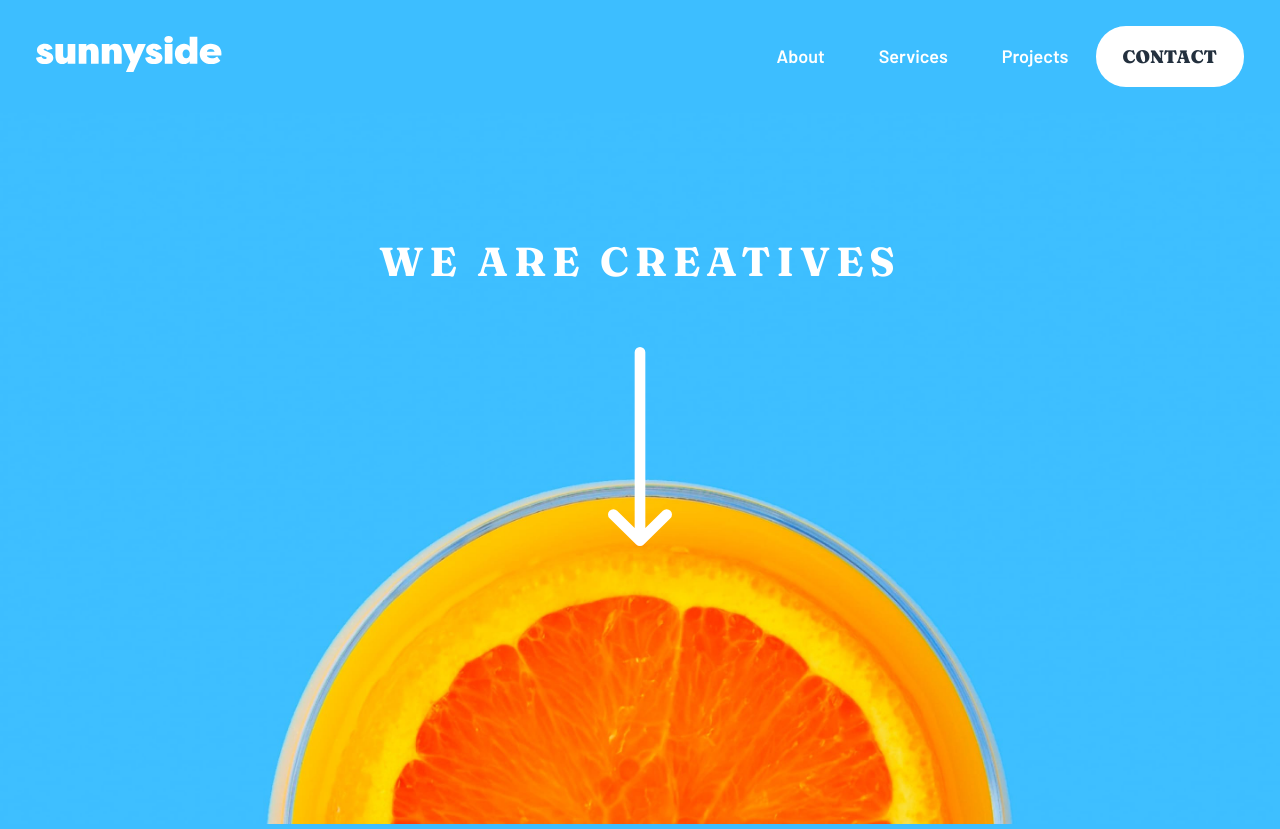
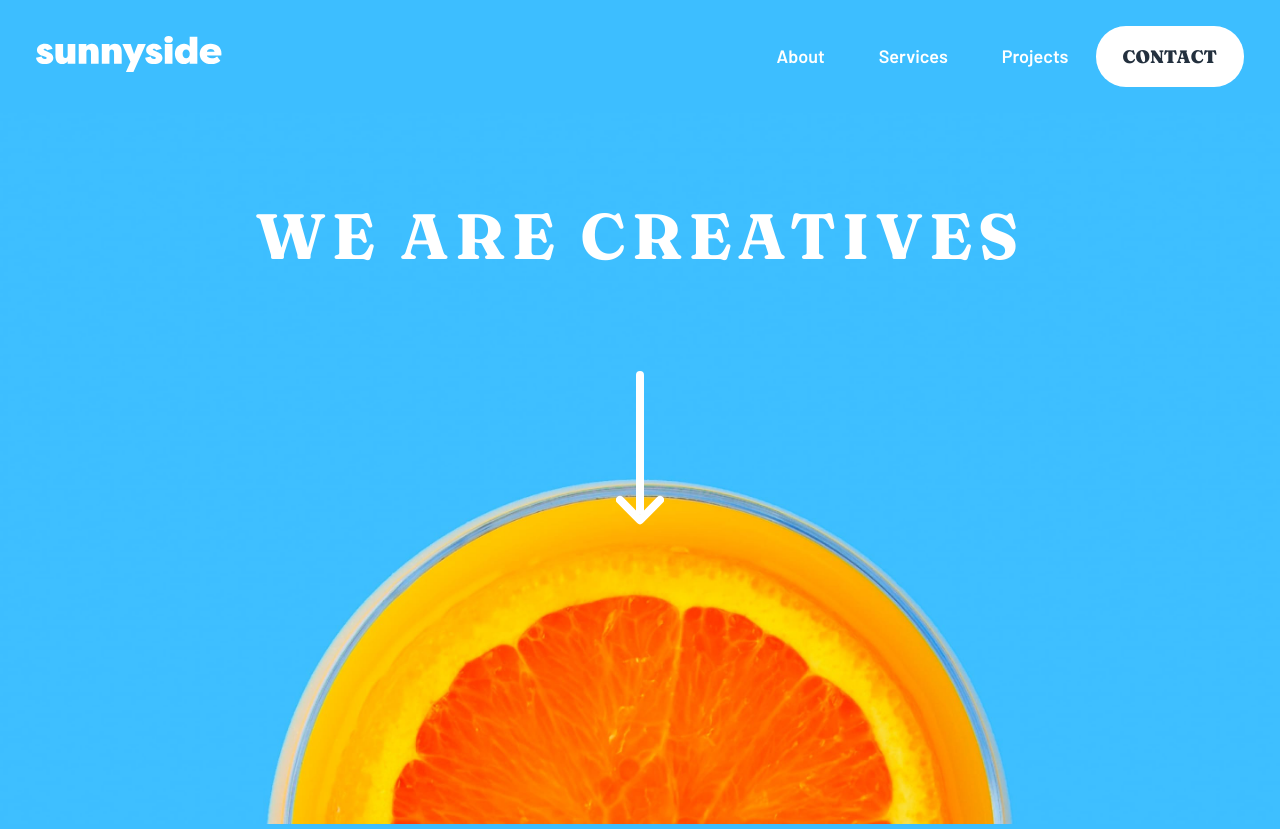
Before and after one commit to angelicamarttins/sunnyside-landing-page, a React (Create React App) app: page / in a window 1280 px wide. Built offline with nearby package versions, Linux system fonts and the light colour scheme.

Commit message:
Adjust the media query for TitleContainer component

```diff
--- a/src/pageComponents/TitleContainer/style.scss
+++ b/src/pageComponents/TitleContainer/style.scss
@@ -2,7 +2,7 @@
 
 .title-container {
   position: absolute;
-  top: 25%;
+  top: 20%;
   right: 0;
   left: 0;
   z-index: 1;
@@ -13,19 +13,20 @@
     padding-bottom: 1.5em;
     font: {
       weight: bolder;
-      size: 2.25rem;
+      size: clamp(1rem, 5vw, 10rem);
       family: "Fraunces", serif;
     }
     letter-spacing: 6px;
-    color: #fff;
+    color: $white;
     text-transform: uppercase;
 
-    color: #fff;
+    color: $white;
   }
 
   &__arrow-down {
     display: block;
     margin: auto;
     z-index: 3;
+    height: clamp(5vw, 12vw, 18vw);
   }
 }
--- a/src/pages/mediaquery/mediaQuery.scss
+++ b/src/pages/mediaquery/mediaQuery.scss
@@ -1,43 +1,36 @@
-// Import variables
 @import '../../assets/styles/variables';
 
-@media (min-width: 470px) {
-    .title-container {
-        &__title {
-            font-size: 3rem;
-        }
-        &__arrow-down {
-            height: 150px;
-        }
-    };
-};
+// // @media (min-width: 470px) {
+// //     .title-container {
+// //         &__title {
+// //             font-size: 3rem;
+// //         }
+// //         &__arrow-down {
+// //             height: 150px;
+// //         }
+// //     };
+// // };
 
-@media (min-width: 600px) {
-    .title-container {
-        &__title {
-            font-size: 3.5rem;
-        }
-        &__arrow-down {
-            height: 200px;
-        }
-    };
-};
+// // @media (min-width: 600px) {
+// //     .title-container {
+// //         &__title {
+// //             font-size: 3.5rem;
+// //         }
+// //         &__arrow-down {
+// //             height: 200px;
+// //         }
+// //     };
+// // };
 
 @media (min-width: 750px) {
     .title-container {
-        top: 30%;
-        &__title {
-            font-size: 4rem;
-        };
+        top: 20%;
     }
 };
 
 @media (min-width: 855px) {
     .title-container {
         top: 40%;
-        &__title {
-            font-size: 4rem;
-        };
     }
 };
 
@@ -48,13 +41,9 @@
 };
 
 @media (min-width: 1150px) {
-
     .title-container {
         top: 65%;
         padding: 2rem;
-        &__title {
-            font-size: 5rem;
-        }
     }
 };
 
@@ -63,8 +52,5 @@
     .title-container {
         top: 70%;
         padding: 2rem;
-        &__title {
-            font-size: 8rem;
-        }
     }
 };
```
